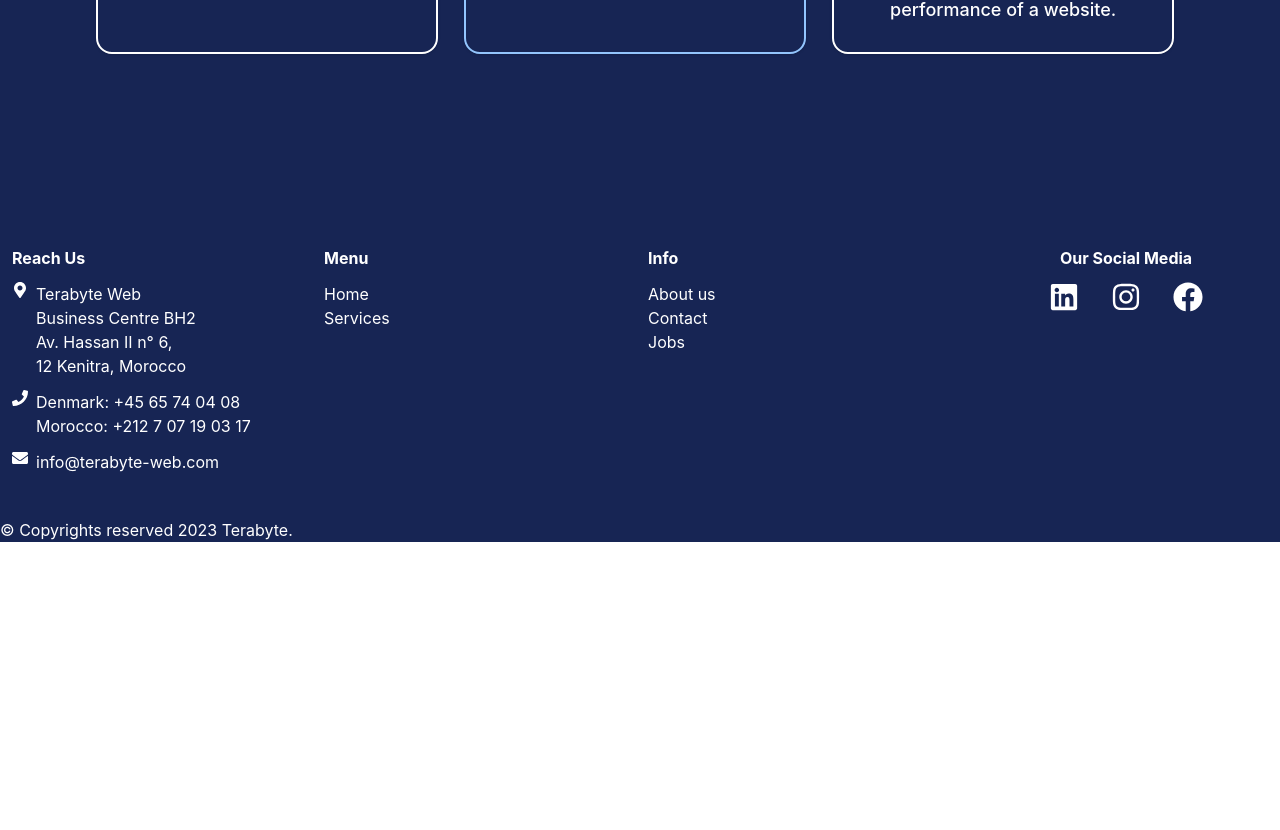
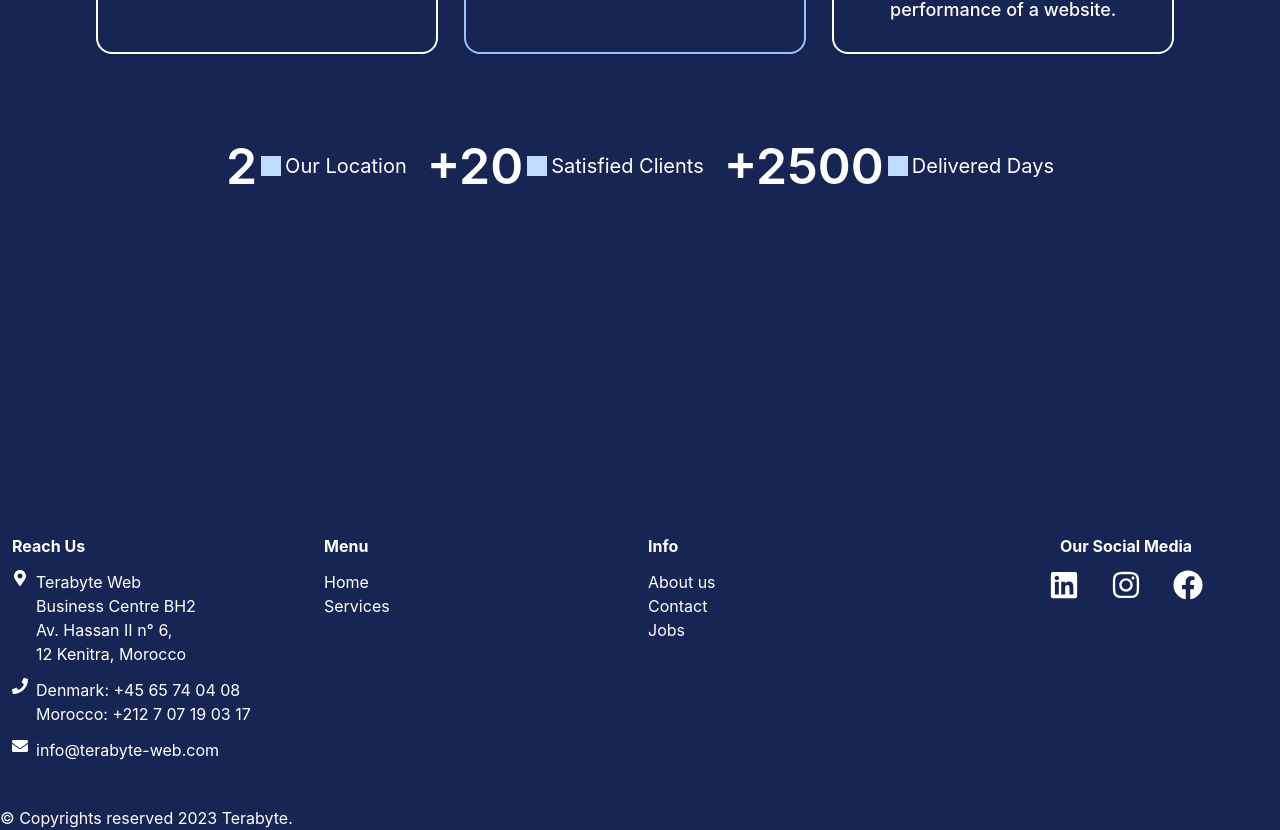
Before and after one commit to OumaimaTiguint/terabyte-web-clone, a React (Vite) app: page / in a window 1280 px wide. Shown: the part 2932-3762 px from the top of the page. Before the commit the page ends 3474 px from the top, so only its background shows below. Built offline with nearby package versions, Linux system fonts and the light colour scheme; a web font is replaced by a local one.

Commit message:
added count

```diff
--- a/src/components/OfferExplanation.jsx
+++ b/src/components/OfferExplanation.jsx
@@ -1,6 +1,7 @@
 import React from 'react';
 import OfferExpCard from './OfferExpCard';
-import { offerExplanationData } from '../data/offerExplanationData'
+import { offerExplanationData } from '../data/offerExplanationData';
+import { countingLpcData } from '../data/countingLpcData';
 
 function OfferExplanation() {
     return (
@@ -19,6 +20,16 @@ function OfferExplanation() {
                                       description={offer.description}/>
                     ))}
                 </div>
+
+                <div className='relative max-w-[67.3rem] flex flex-wrap m-auto justify-center items-center gap-5 mt-20 mb-36 element-to-fade-to-top element-to-start-counting fade-in-top'>
+                    {countingLpcData.map((e) => (
+                        <div key={e.id} className='h-16 justify-center items-center gap-1 flex text-white'>
+                            <h3 className='text-right sm:text-[50px] xs:text-4xl text-3xl font-semibold'>{e.number}</h3>
+                            <div className='w-5 h-5 bg-blue-200'></div>
+                            <p className='sm:text-xl xs:text-lg text-base font-normal'>{e.title}</p>
+                        </div>
+                    ))}
+                </div>
             </div>
         </div>
     );
--- /dev/null
+++ b/src/data/countingLpcData.js
@@ -0,0 +1,17 @@
+export const countingLpcData = [
+    {
+        id: 0,
+        number: '2',
+        title: 'Our Location'
+    },
+    {
+        id: 1,
+        number: '+20',
+        title: 'Satisfied Clients'
+    },
+    {
+        id: 2,
+        number: '+2500',
+        title: 'Delivered Days'
+    }
+];
```
